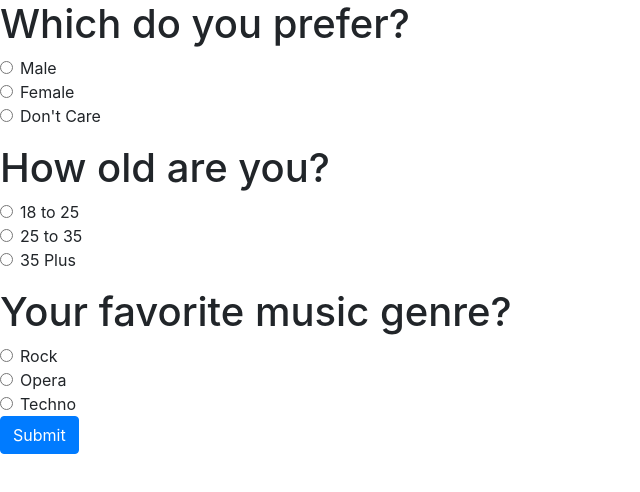
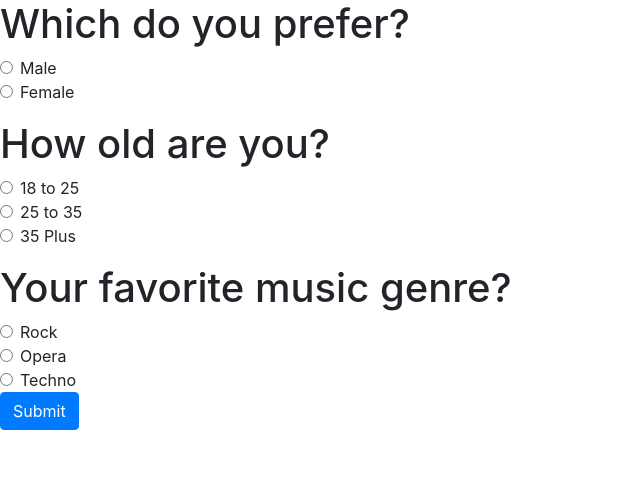
Before and after one commit to DuHerb/dating-site, a plain HTML site: page index.html in a window 1280 px wide. Shown: the whole page, without its empty margins (0-640 px from the left). Drawn offline with Linux system fonts and the light colour scheme.

Commit message:
remove gender nuetral option from name=age button group. will return to form when logic is worked out

```diff
--- a/index.html
+++ b/index.html
@@ -26,12 +26,13 @@
               Female
             </label>
           </div>
-          <div class="form-check">
+          <!--  add back gender nuertal option once logic is worked out-->
+          <!-- <div class="form-check">
             <input class="form-check-input" name="gender" type="radio" value="either">
             <label class="form-check-label" for="defaultCheck1">
               Don't Care
             </label>
-          </div>
+          </div> -->
 
         </div>
       </div><!-- /.gender -->
```
